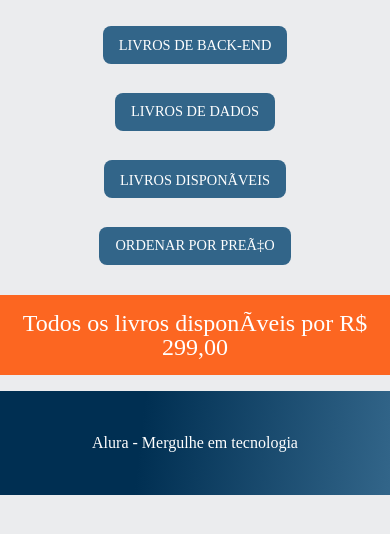
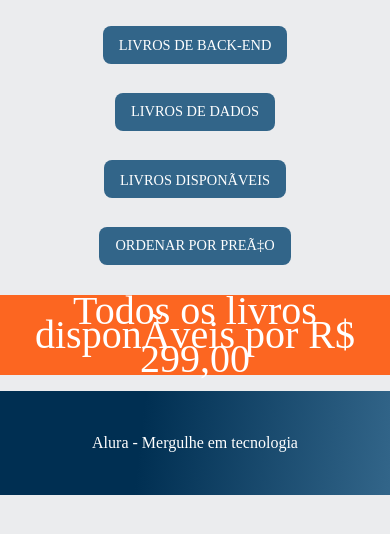
Before and after one commit to chiquinelli-bia/alura-books, a plain HTML site: page melhores-livros.html in a window 390 px wide. Shown: the part 128-662 px from the top of the page. Drawn offline with nearby package versions, Linux system fonts and the light colour scheme; no server answers.

Commit message:
Update melhores.css

```diff
--- a/styles/melhores.css
+++ b/styles/melhores.css
@@ -166,9 +166,6 @@
     width: auto;
     font-size: 0.9rem;
   }
-  .livros__disponiveis p{
-    font-size: 24px;
-  }
   .livro {
     width: 210px;
     height: 500px;
```
